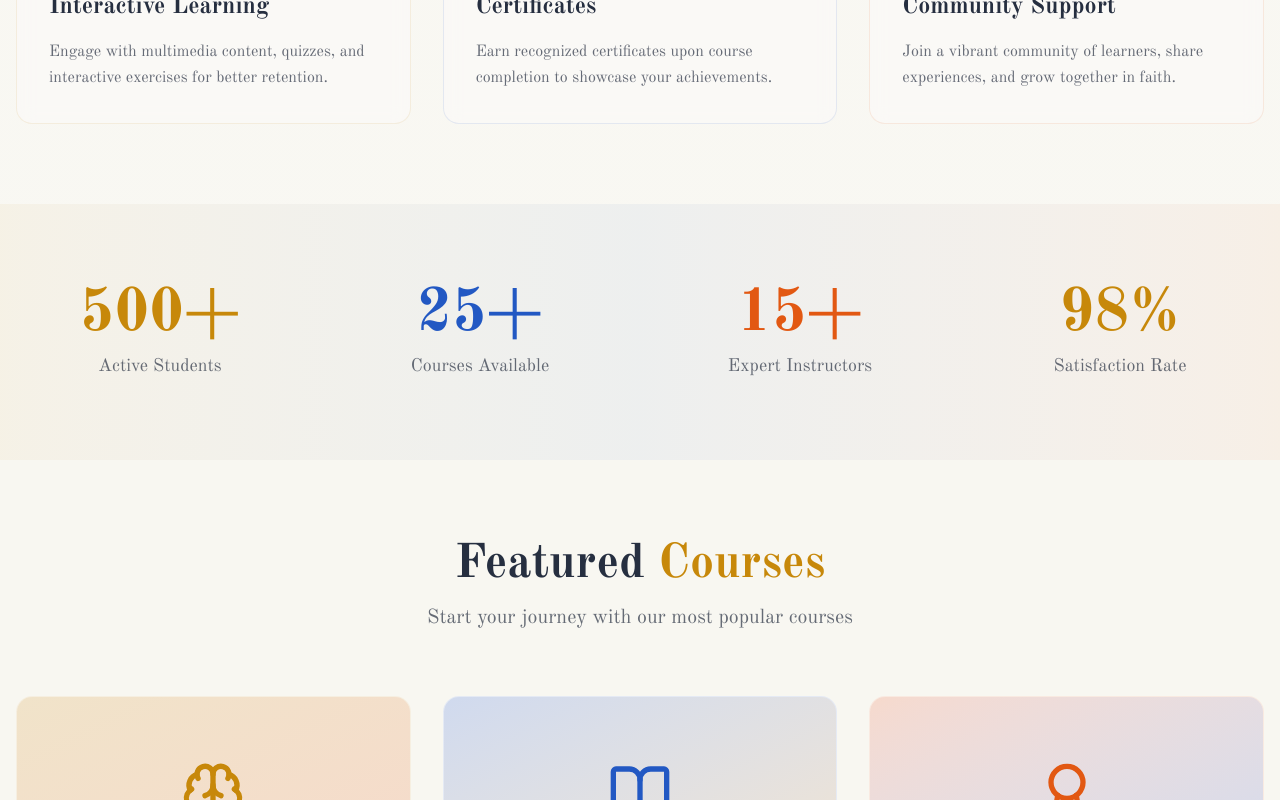
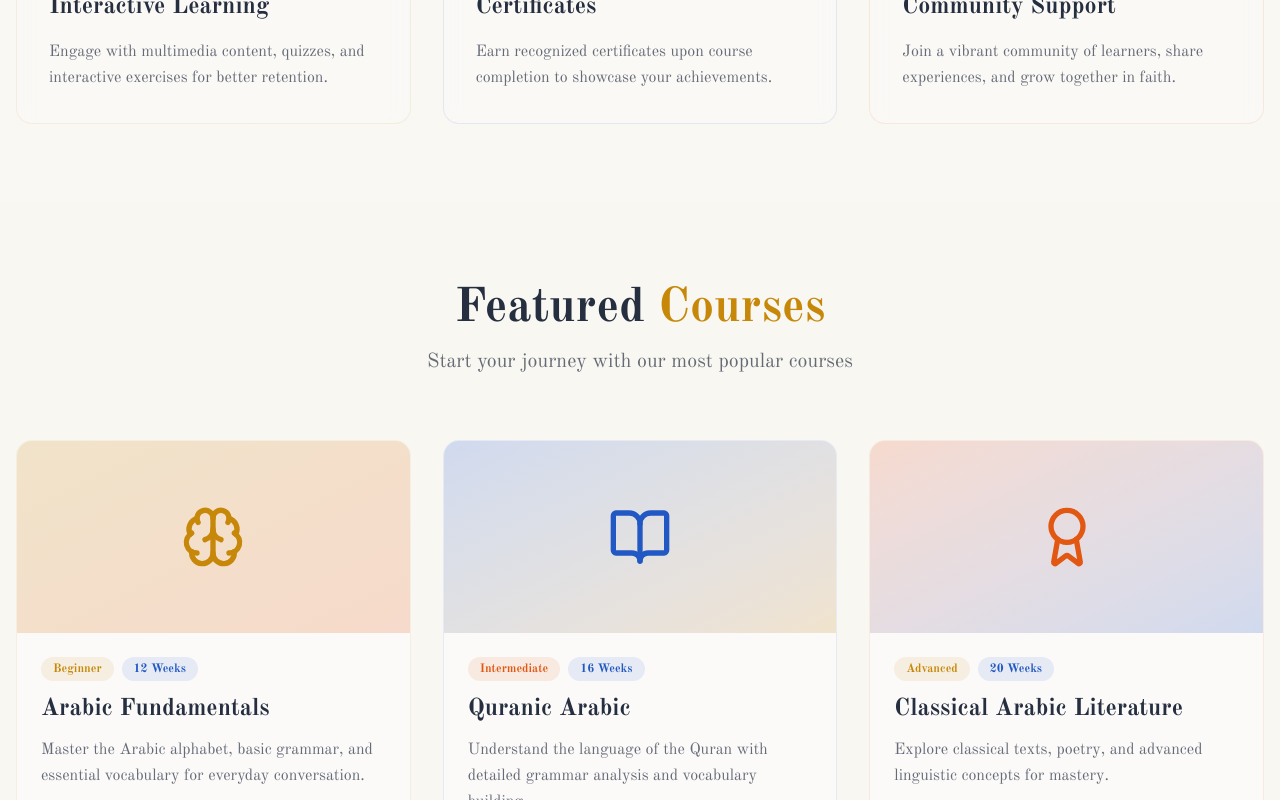
Before and after one commit to AymenS02/markaz-umaza, a Next.js app: page / in a window 1280 px wide. Shown: the part 1656-2456 px from the top of the page. Built offline with nearby package versions, Linux system fonts and the light colour scheme.

Commit message:
Update page.js

```diff
--- a/app/page.js
+++ b/app/page.js
@@ -361,7 +361,7 @@ export default function Home() {
       </section>
 
       {/* Stats Section */}
-      <section ref={statsRef} className="py-20 bg-linear-to-r from-primary/5 via-secondary/5 to-accent/5">
+      {/* <section ref={statsRef} className="py-20 bg-linear-to-r from-primary/5 via-secondary/5 to-accent/5">
         <div className="container mx-auto px-4">
           <div className="grid grid-cols-2 md:grid-cols-4 gap-8">
             <div className="stat-item text-center">
@@ -382,7 +382,7 @@ export default function Home() {
             </div>
           </div>
         </div>
-      </section>
+      </section> */}
 
       {/* Featured Courses Section */}
       <section ref={coursesRef} className="py-20 bg-background">
```
